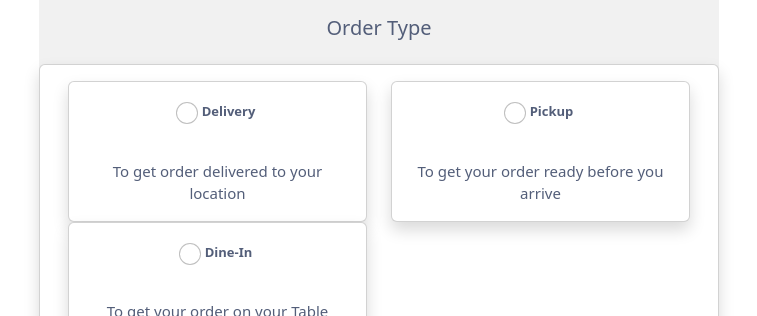
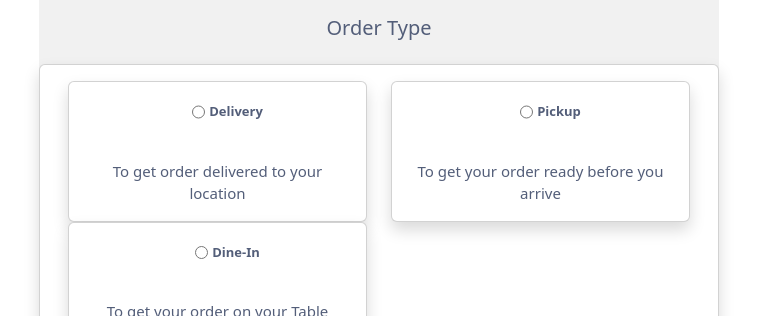
Before and after one commit to aaasoftwaresolution/qrcode, a React (Create React App) app: page /delivery in a window 1280 px wide. Shown: the top 316 px of the page, without its empty margins (261-1018 px from the left). Built offline with nearby package versions, Linux system fonts and the light colour scheme; no server answers.

Commit message:
whatsapp error removed

```diff
--- a/src/App.js
+++ b/src/App.js
@@ -1,10 +1,9 @@
 import './App.css';
 import {
   Route,
-  Link,
+
   Routes,
-  useParams,
-  BrowserRouter,
+
 } from "react-router-dom";
 
 import HomeScreen from './screens/HomeScreen';
--- a/src/components/footer.js
+++ b/src/components/footer.js
@@ -1,10 +1,17 @@
 import React from 'react'
 import { Link } from 'react-router-dom'
 
-export default function Footer() {
+export default function Footer(props) {
+
+  const {
+    isEmpty
+  } = props.useCart;
+
+  console.log(isEmpty)
+
   return (
     <div>
-      <Link to={"/orders"}>
+      <Link to={isEmpty ? "" :"/orders"}>
       <div className='footer1'>
       <div className=' fixed-bottom p-3'>
             <div  className='d-flex justify-content-center'>
--- a/src/screens/DeliveryScreen.js
+++ b/src/screens/DeliveryScreen.js
@@ -1,6 +1,5 @@
 import React, { useState } from "react";
-import { Link } from "react-router-dom";
-import { CartProvider, useCart } from 'react-use-cart';
+
 import "../styles/horizontal.css";
 
 import "rc-time-picker/assets/index.css";
@@ -8,21 +7,21 @@ import moment from "moment";
 import TimePicker from 'react-time-picker';
 
 export default function DeliveryScreen(props) {
-  const [show, setShow] = useState(false);
-  const [delivery, setDelivery] = useState(false);
-  const [dinein, setDinein] = useState(false);
+
   const [isActive, setIsActive] = useState(false);
   const [value, onChange] = useState('10:00');
+  const [ordertype, setOrdertype] = useState("");
+
+
   const {
-    isEmpty,
+
     cartTotal,
     totalUniqueItems,
     items,
     metadata,
-    setCartMetadata,
+
     updateCartMetadata,
-    updateItemQuantity,
-    removeItem,
+
   } = props.useCart();
   const handleClick = () => {
     // 👇️ toggle
@@ -40,14 +39,19 @@ export default function DeliveryScreen(props) {
     updateCartMetadata({"Pickup Time":value})
   };
   // console.log(items);
+  var val = [{"Order Details":metadata , total_qty:totalUniqueItems,total_amount:cartTotal}];
+  items.forEach(el =>{
+     var item = {name : el.name+"------", price:el.price, quantity:el.quantity}
+     val.push(item)
+  });
 
-var val = [{metadata:metadata},{total_qty:totalUniqueItems},{total_amount:cartTotal}];
-items.forEach(el =>{
-   var item = {"name":el.name,"price":el.price,"quantity":el.quantity}
-   val.push(item)
-});
-console.log('here',JSON.stringify(val));
-  var myOtherUrl =  "https://wa.me/+918129602660?text=" + encodeURI(JSON.stringify(val));
+  function clog(obj)
+  {
+      const varToString = Object.keys(obj)[0];
+      console.log(varToString + " = " + obj[varToString])
+  }
+  // console.log('here',JSON.stringify(val).replace(/[{}]/g, '-------'));
+    var myOtherUrl =  "https://wa.me/+918129602660?text=" + encodeURI(JSON.stringify(val).replace(/[{}]/g, '--------'));
   return (
     <div>
       <div className="container2">
@@ -66,8 +70,8 @@ console.log('here',JSON.stringify(val));
                         <div class="card-body height1">
                           <div class="form-check d-flex justify-content-center">
                             <input
-                              class="form-check-input" type="radio" name="flexRadioDefault" id="flexRadioDefault1"
-                              onClick={() => setDelivery((prev) => !prev)}
+                              type="radio" id="yes" name="choose" value="Delivery"
+                              onClick={() => {setOrdertype("delivery")} }
                               style={{padding:"10px"}}
 
                             />
@@ -93,11 +97,8 @@ console.log('here',JSON.stringify(val));
                         <div class="card-body height1">
                           <div class="form-check d-flex justify-content-center">
                             <input
-                              class="form-check-input"
-                              type="radio"
-                              value=""
-                              id="flexCheckDefault"
-                              onClick={() => setShow((prev) => !prev)}
+                             type="radio" id="yes" name="choose" value="Pickup"
+                              onClick={() => {setOrdertype("pickup")} }
                               style={{padding:"10px"}}
 
                             />
@@ -123,11 +124,8 @@ console.log('here',JSON.stringify(val));
                         <div class="card-body height1">
                           <div class="form-check d-flex justify-content-center">
                             <input
-                              class="form-check-input"
-                              type="radio"
-                              value=""
-                              id="flexCheckDefault"
-                              onClick={() => setDinein((prev) => !prev)}
+                             type="radio" id="yes" name="choose" value="Dine-In"
+                             onClick={() => {setOrdertype("dine-in")} }
                               style={{padding:"10px"}}
 
                             />
@@ -155,13 +153,13 @@ console.log('here',JSON.stringify(val));
             </div>
           </div>
         </div>
-        {show && (
+        {ordertype==="pickup"  && (
           <h5 class="font-color1 p-3 text-left">Select pickup time :</h5>
         )}
-         {delivery && (
+         {ordertype==="delivery" && (
           <h5 class="font-color1 p-3 text-left">Please enter your Address :</h5>
         )}
-         {dinein && (
+         {ordertype==="dine-in" && (
           <h5 class="font-color1 p-3 text-left">Please enter your Table number :</h5>
         )}
 
@@ -170,7 +168,7 @@ console.log('here',JSON.stringify(val));
             <div class="card-body ">
               {/* horizontal time card  */}
 
-              {show && (
+              {ordertype==="pickup" && (
                 <div class="card curve shadow p-0 mb-0 bg-white rounded ">
                   <div
                     class="row flex-nowrap overflow d-flex justify-content-center mb-5"
@@ -187,7 +185,7 @@ console.log('here',JSON.stringify(val));
                   </div>
                 </div>
               )}
-               {delivery && (
+               {ordertype==="delivery" && (
                  <form>
                  <div class="form-group p-1">
                    <label for="exampleFormControlTextarea1" className="p-3"></label>
@@ -203,7 +201,7 @@ console.log('here',JSON.stringify(val));
                  </div>
                </form>
                )}
-               {dinein && (
+               {ordertype==="dine-in" && (
                  <form>
                  <div class="form-group p-1">
                    <label for="exampleFormControlTextarea1" className="p-3"></label>
@@ -211,6 +209,7 @@ console.log('here',JSON.stringify(val));
                      class="form-control"
                      id="exampleFormControlTextarea1"
                      placeholder="You Can Add Your Table number"
+                     required
                      type="number"
                      onChange={(e) => {
                       updateCartMetadata({tablenumber: e.target.value });
--- a/src/screens/HomeScreen.js
+++ b/src/screens/HomeScreen.js
@@ -1,5 +1,5 @@
 import React from 'react'
-import { CartProvider } from 'react-use-cart'
+
 import Categories from '../components/Categories'
 import Footer from '../components/footer'
 import Header from '../components/Header'
@@ -12,7 +12,7 @@ export default function HomeScreen(props) {
         <Navigation categories={props.categories}/>
         <Header/>
         <Categories useCart={props.useCart()}  categories = {props.categories} foods = {props.foods} />
-        <Footer/>
+        <Footer useCart={props.useCart()}/>
         {/* </CartProvider> */}
     </div>
   )
```
Also changed, not shown: 1 other file (tests, documents, lock files or other folders).
